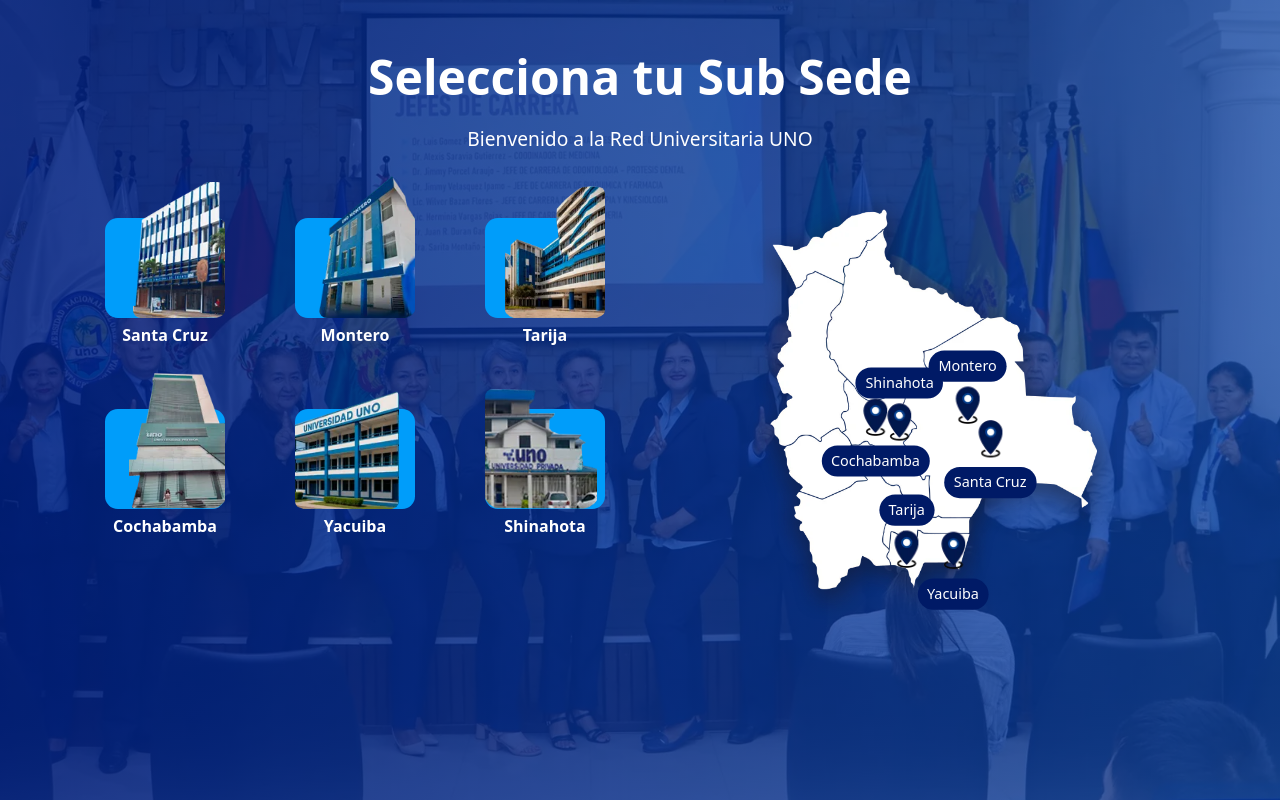
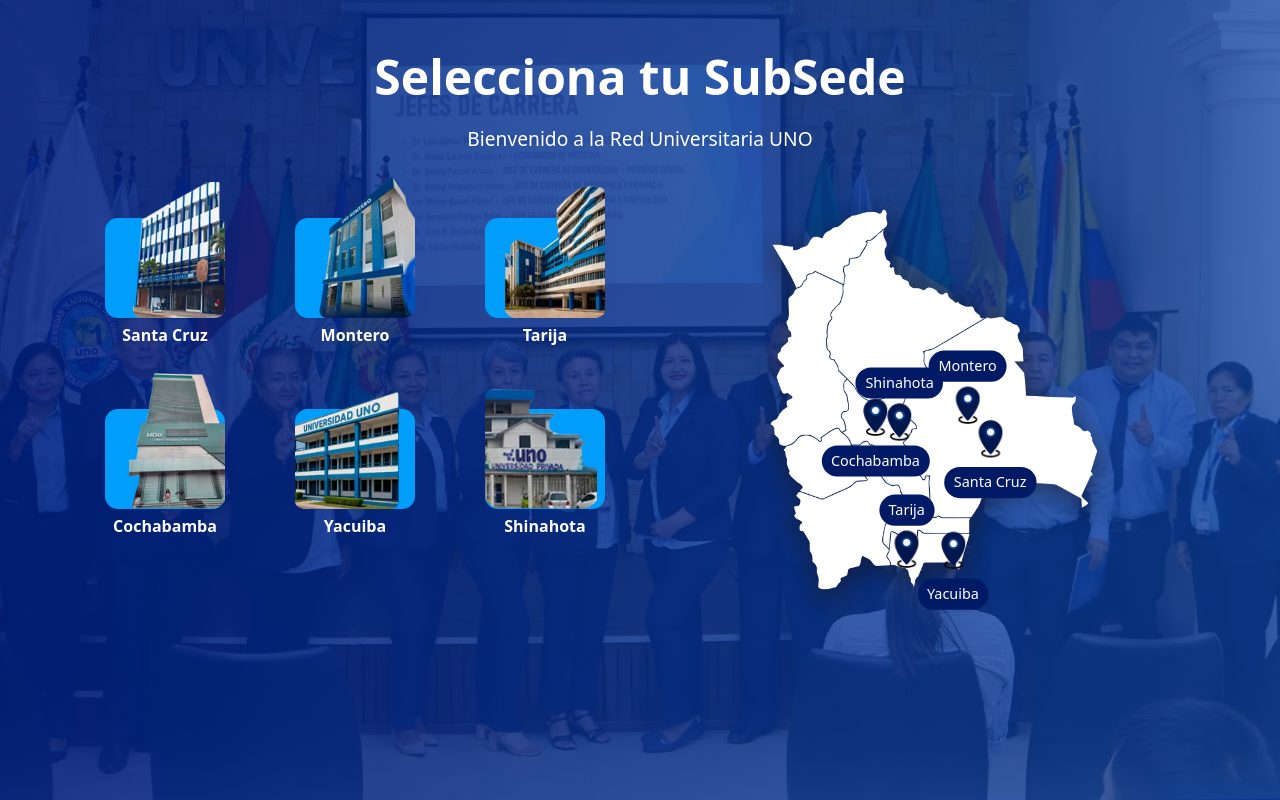
Before and after one commit to WalterCastedo/NuevaWeb, a React (Create React App) app: page / in a window 1280 px wide. Built offline with nearby package versions, Linux system fonts and the light colour scheme.

Commit message:
Corrijo SeleccionarSede y actualizo dependencias

```diff
--- a/src/pages/SeleccionarSede.jsx
+++ b/src/pages/SeleccionarSede.jsx
@@ -72,7 +72,7 @@
             className="fw-bold text-white text-center"
             style={{ fontSize: isMobile ? "2.5em" : "3em" }}
           >
-            Selecciona tu Sub Sede
+            Selecciona tu SubSede
           </h2>
           <p
             className="text-white text-center"
```
Also changed, not shown: 1 other file (tests, documents, lock files or other folders).
